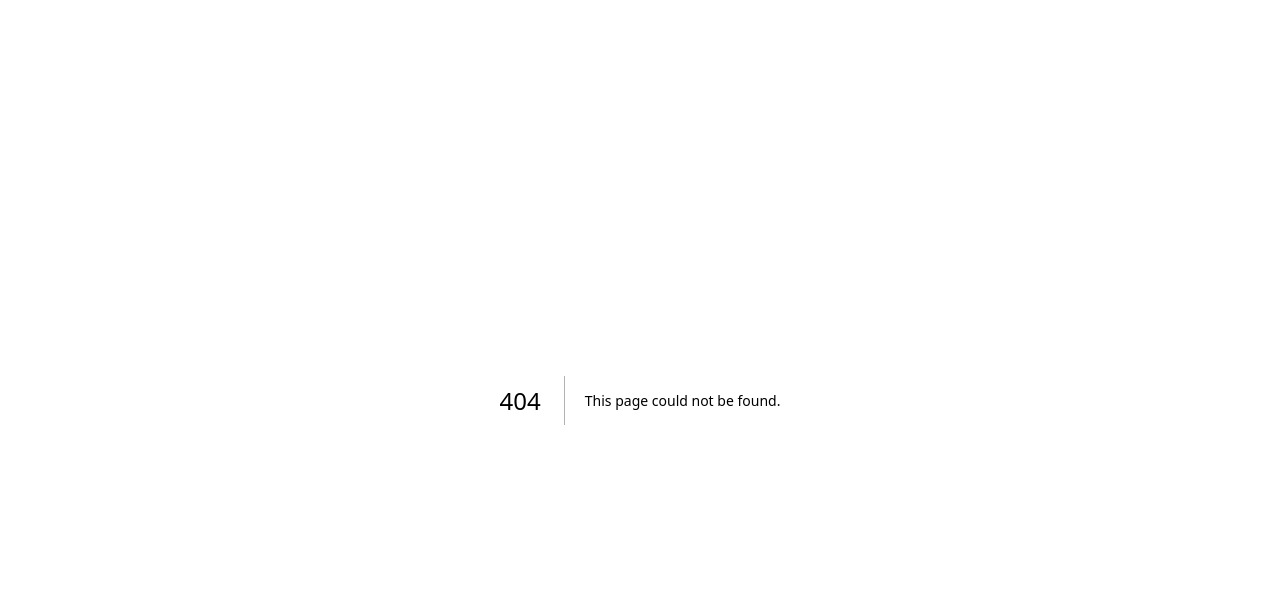
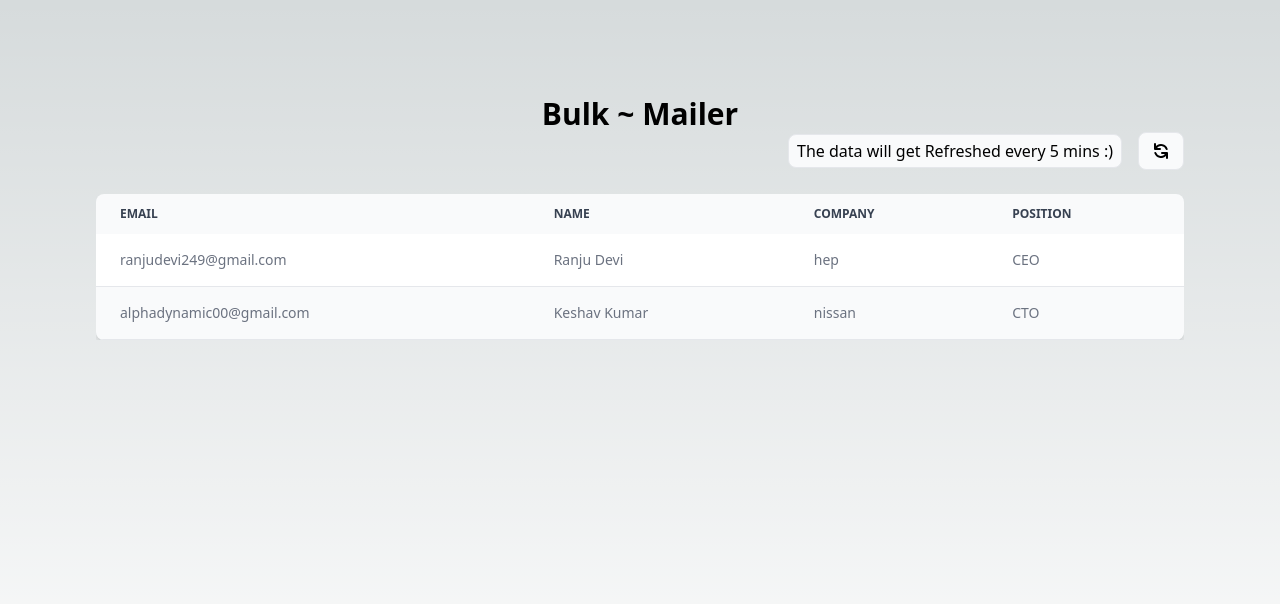
Before and after one commit to Bharat-kr/bulk-mailer, a Next.js app: page /tasks/1 in a window 1280 px wide. Before the commit this address had no page. Shown: the top 604 px of the page. Built offline with nearby package versions, Linux system fonts and the light colour scheme; no server answers.

Commit message:
status page completed

```diff
--- a/src/app/globals.css
+++ b/src/app/globals.css
@@ -26,3 +26,13 @@ body {
     )
     rgb(var(--background-start-rgb));
 }
+
+
+@layer components {
+  .input {
+    @apply border border-gray-300 focus:border-none text-gray-900 text-sm rounded-lg block w-full p-2.5 dark:bg-gray-700 dark:border-gray-600 dark:placeholder-gray-400 dark:text-white ;
+  }
+  .label{
+    @apply block mb-2 text-sm font-medium text-gray-900 dark:text-white;
+  }
+}
--- a/src/app/layout.js
+++ b/src/app/layout.js
@@ -1,8 +1,5 @@
-import { Inter } from "next/font/google";
 import "./globals.css";
 import { Providers } from "./Providers";
-
-const inter = Inter({ subsets: ["latin"] });
 
 export const metadata = {
   title: "Bulk Mailer",
@@ -12,8 +9,13 @@ export const metadata = {
 export default function RootLayout({ children }) {
   return (
     <html lang="en">
-      <body className={inter.className}>
-        <Providers>{children}</Providers>
+      <body>
+        <Providers>
+          <main className="flex min-h-screen flex-col items-center p-24 h-full">
+            <p className="text-3xl font-bold font-open-sans">Bulk ~ Mailer</p>
+            {children}
+          </main>
+        </Providers>
       </body>
     </html>
   );
--- a/src/app/page.js
+++ b/src/app/page.js
@@ -1,32 +1,40 @@
 "use client";
+import Credentials from "@/components/Credentials";
 import DataMapper from "@/components/DataMapper";
+import Editor from "@/components/Editor";
+import Home from "@/components/Home";
 import { useFile } from "@/context/FileContext";
+import { PAGE_STATES } from "@/utils/enums";
 import axios from "axios";
 import { useEffect, useState } from "react";
 
-export default function Home() {
-  const { setSelectedFile, selectedFile, mailList, setMailList } = useFile();
+const name_to_component = {
+  [PAGE_STATES.HOME]: <Home />,
+  [PAGE_STATES.LIST]: <DataMapper />,
+  [PAGE_STATES.EDITOR]: <Editor />,
+  [PAGE_STATES.CREDENTIALS]: <Credentials />,
+};
+
+export default function Page() {
+  const { setCurrPageState, setMailList, currPageState } = useFile();
 
   const [taskId, setTaskId] = useState("");
-  const clickHandler = async () => {
-    try {
-      const result = await axios.post("/api/email", {
-        leads: mailList,
-        email: "kumabharat123@gmail.com",
-        password: "qvlhoprolsxpcrvr",
-      });
-      console.log(result.data);
-      setMailList(result.data.leads);
-      setTaskId(result.data.task_id);
-    } catch (error) {
-      console.log(error.message);
+
+  const nextHandler = async () => {
+    let keys = Object.values(PAGE_STATES);
+    let curr_index = keys.indexOf(currPageState);
+    console.log(curr_index);
+    if (curr_index < keys.length - 1) {
+      setCurrPageState(keys[curr_index + 1]);
+    } else {
+      //Finally create Task
     }
   };
 
   const refresh = async () => {
     try {
       const result = await axios.get(`/api/tasks/${taskId}`);
-      setMailList(result.data.leads)
+      setMailList(result.data.leads);
       console.log(result);
     } catch (error) {
       console.log(error);
@@ -34,53 +42,12 @@ export default function Home() {
   };
 
   return (
-    <main className="flex min-h-screen flex-col items-center p-24 h-full">
-      <p className="text-3xl font-bold font-open-sans">Bulk ~ Mailer</p>
-      {/* <label
-        htmlFor="dropzone-file"
-        className="mx-auto cursor-pointer flex w-full max-w-lg flex-col items-center rounded-xl border-2 border-dashed border-gray-200 p-6 text-center"
-      >
-        <svg
-          xmlns="http://www.w3.org/2000/svg"
-          className="h-10 w-10 text-blue-500"
-          fill="none"
-          viewBox="0 0 24 24"
-          stroke="currentColor"
-          strokeWidth="2"
-        >
-          <path
-            strokeLinecap="round"
-            strokeLinejoin="round"
-            d="M7 16a4 4 0 01-.88-7.903A5 5 0 1115.9 6L16 6a5 5 0 011 9.9M15 13l-3-3m0 0l-3 3m3-3v12"
-          />
-        </svg>
-
-        <h2 className="mt-4 text-xl font-medium text-white tracking-wide">
-          CSV File
-        </h2>
-
-        <p className="mt-2 text-blue-500 tracking-wide">
-          Upload or darg & drop your file SVG, PNG, JPG or GIF.{" "}
-        </p>
-
-        <input
-          id="dropzone-file"
-          type="file"
-          accept=".csv"
-          className="hidden"
-          onChange={(e) => {
-            if (e.target.files.length > 0) {
-              setSelectedFile(e.target.files[0]);
-            }
-          }}
-        />
-      </label> */}
-
-      <DataMapper />
-
+    <>
+      {name_to_component[currPageState]}
+      <div className="flex items-center justify-between w-3/5 mt-4">
         <button
           type="button"
-        onClick={clickHandler}
+          onClick={nextHandler}
           className="text-white bg-gradient-to-br from-purple-600 to-blue-500 hover:bg-gradient-to-bl focus:ring-4 focus:outline-none focus:ring-blue-300 dark:focus:ring-blue-800 font-medium rounded-lg text-sm px-5 py-2.5 text-center me-2 mb-2"
         >
           Next
@@ -92,6 +59,7 @@ export default function Home() {
         >
           Refresh
         </button>
-    </main>
+      </div>
+    </>
   );
 }
--- /dev/null
+++ b/src/app/tasks/[task_id]/page.js
@@ -0,0 +1,52 @@
+"use client";
+import DataMapper from "@/components/DataMapper";
+import Loading from "@/components/Loading";
+import RefreshButton from "@/components/RefreshButton";
+import { useFile } from "@/context/FileContext";
+import axios from "axios";
+import React, { useEffect, useState } from "react";
+
+const Page = ({ params }) => {
+  const { task_id } = params;
+  const { setMailList } = useFile();
+  const [loading, setLoading] = useState(false);
+
+  const getStatus = async () => {
+    setLoading(true);
+    try {
+      const result = await axios.get(`/api/tasks/${task_id}`);
+      console.log(result);
+      setMailList(result.data.leads);
+    } catch (error) {
+      console.log(error.message);
+    } finally {
+      setLoading(false);
+    }
+  };
+  useEffect(() => {
+    getStatus();
+  }, [task_id]);
+
+  useEffect(() => {
+    const interval = setInterval(async () => {
+      await getStatus();
+    }, 5 * 6 * 1000);
+    return () => clearInterval(interval);
+  }, []);
+
+  return (
+    <div className="w-full">
+      <div className="w-full flex items-center justify-end gap-4  mb-6">
+        <p className="flex items-center justify-center px-2 py-1 border border-gray-200 rounded-lg bg-gray-50 dark:bg-gray-800 dark:border-gray-700">
+          {loading
+            ? "Please wait updating the progress..."
+            : "The data will get Refreshed every 5 mins :)"}
+        </p>
+        {loading ? <Loading /> : <RefreshButton refresh={getStatus} />}
+      </div>
+      <DataMapper />
+    </div>
+  );
+};
+
+export default Page;
--- /dev/null
+++ b/src/components/Credentials.js
@@ -0,0 +1,37 @@
+import React from "react";
+
+const Credentials = () => {
+  return (
+    <form className="w-full">
+      <div className="mb-6">
+        <label htmlFor="email" className="label">
+          Email address
+        </label>
+        <input
+          type="email"
+          id="email"
+          className="input"
+          placeholder="john.doe@company.com"
+          required
+        />
+      </div>
+      <div className="mb-6">
+        <label
+          htmlFor="password"
+          className="block mb-2 text-sm font-medium text-gray-900 dark:text-white"
+        >
+          Password
+        </label>
+        <input
+          type="password"
+          id="password"
+          className="input"
+          placeholder="•••••••••"
+          required
+        />
+      </div>
+    </form>
+  );
+};
+
+export default Credentials;
--- /dev/null
+++ b/src/components/Editor.js
@@ -0,0 +1,9 @@
+import React from 'react'
+
+const Editor = () => {
+  return (
+    <div>Editor</div>
+  )
+}
+
+export default Editor
--- /dev/null
+++ b/src/components/Home.js
@@ -0,0 +1,49 @@
+import { useFile } from "@/context/FileContext";
+import React from "react";
+
+const Home = () => {
+  const { setSelectedFile } = useFile();
+  return (
+    <label
+      htmlFor="dropzone-file"
+      className="mx-auto cursor-pointer flex w-full max-w-lg flex-col items-center rounded-xl border-2 border-dashed border-gray-200 p-6 text-center"
+    >
+      <svg
+        xmlns="http://www.w3.org/2000/svg"
+        className="h-10 w-10 text-blue-500"
+        fill="none"
+        viewBox="0 0 24 24"
+        stroke="currentColor"
+        strokeWidth="2"
+      >
+        <path
+          strokeLinecap="round"
+          strokeLinejoin="round"
+          d="M7 16a4 4 0 01-.88-7.903A5 5 0 1115.9 6L16 6a5 5 0 011 9.9M15 13l-3-3m0 0l-3 3m3-3v12"
+        />
+      </svg>
+
+      <h2 className="mt-4 text-xl font-medium text-white tracking-wide">
+        CSV File
+      </h2>
+
+      <p className="mt-2 text-blue-500 tracking-wide">
+        Upload or darg & drop your file SVG, PNG, JPG or GIF.{" "}
+      </p>
+
+      <input
+        id="dropzone-file"
+        type="file"
+        accept=".csv"
+        className="hidden"
+        onChange={(e) => {
+          if (e.target.files.length > 0) {
+            setSelectedFile(e.target.files[0]);
+          }
+        }}
+      />
+    </label>
+  );
+};
+
+export default Home;
--- /dev/null
+++ b/src/components/Loading.js
@@ -0,0 +1,29 @@
+import React from "react";
+
+const Loading = () => {
+  return (
+    <div className="flex items-center justify-center p-2 border border-gray-200 rounded-lg bg-gray-50 dark:bg-gray-800 dark:border-gray-700">
+      <div role="status">
+        <svg
+          aria-hidden="true"
+          className="w-4 h-4 text-gray-200 animate-spin dark:text-gray-600 fill-blue-600"
+          viewBox="0 0 100 101"
+          fill="none"
+          xmlns="http://www.w3.org/2000/svg"
+        >
+          <path
+            d="M100 50.5908C100 78.2051 77.6142 100.591 50 100.591C22.3858 100.591 0 78.2051 0 50.5908C0 22.9766 22.3858 0.59082 50 0.59082C77.6142 0.59082 100 22.9766 100 50.5908ZM9.08144 50.5908C9.08144 73.1895 27.4013 91.5094 50 91.5094C72.5987 91.5094 90.9186 73.1895 90.9186 50.5908C90.9186 27.9921 72.5987 9.67226 50 9.67226C27.4013 9.67226 9.08144 27.9921 9.08144 50.5908Z"
+            fill="currentColor"
+          />
+          <path
+            d="M93.9676 39.0409C96.393 38.4038 97.8624 35.9116 97.0079 33.5539C95.2932 28.8227 92.871 24.3692 89.8167 20.348C85.8452 15.1192 80.8826 10.7238 75.2124 7.41289C69.5422 4.10194 63.2754 1.94025 56.7698 1.05124C51.7666 0.367541 46.6976 0.446843 41.7345 1.27873C39.2613 1.69328 37.813 4.19778 38.4501 6.62326C39.0873 9.04874 41.5694 10.4717 44.0505 10.1071C47.8511 9.54855 51.7191 9.52689 55.5402 10.0491C60.8642 10.7766 65.9928 12.5457 70.6331 15.2552C75.2735 17.9648 79.3347 21.5619 82.5849 25.841C84.9175 28.9121 86.7997 32.2913 88.1811 35.8758C89.083 38.2158 91.5421 39.6781 93.9676 39.0409Z"
+            fill="currentFill"
+          />
+        </svg>
+        <span className="sr-only">Loading...</span>
+      </div>
+    </div>
+  );
+};
+
+export default Loading;
--- /dev/null
+++ b/src/components/RefreshButton.js
@@ -0,0 +1,27 @@
+import React from "react";
+
+const RefreshButton = ({ refresh }) => {
+  return (
+    <div
+      className="flex items-center cursor-pointer justify-center p-2 border border-gray-200 rounded-lg bg-gray-50 dark:bg-gray-800 dark:border-gray-700"
+      onClick={refresh}
+    >
+      <div role="status">
+        <svg
+          class="w-5 h-5 mx-1"
+          xmlns="http://www.w3.org/2000/svg"
+          viewBox="0 0 20 20"
+          fill="currentColor"
+        >
+          <path
+            fill-rule="evenodd"
+            d="M4 2a1 1 0 011 1v2.101a7.002 7.002 0 0111.601 2.566 1 1 0 11-1.885.666A5.002 5.002 0 005.999 7H9a1 1 0 010 2H4a1 1 0 01-1-1V3a1 1 0 011-1zm.008 9.057a1 1 0 011.276.61A5.002 5.002 0 0014.001 13H11a1 1 0 110-2h5a1 1 0 011 1v5a1 1 0 11-2 0v-2.101a7.002 7.002 0 01-11.601-2.566 1 1 0 01.61-1.276z"
+            clip-rule="evenodd"
+          />
+        </svg>
+      </div>
+    </div>
+  );
+};
+
+export default RefreshButton;
--- a/src/context/FileContext.js
+++ b/src/context/FileContext.js
@@ -1,11 +1,13 @@
 "use client";
 const { createContext, useContext, useState, useEffect } = require("react");
 import { list } from "@/utils/dummy_data";
+import { PAGE_STATES } from "@/utils/enums";
 import csv from "csvtojson";
 
 const FileContext = createContext();
 
 const FileProvider = ({ children }) => {
+  const [currPageState, setCurrPageState] = useState(PAGE_STATES.CREDENTIALS);
   const [selectedFile, setSelectedFile] = useState();
   const [mailList, setMailList] = useState(list);
 
@@ -54,6 +56,8 @@ const FileProvider = ({ children }) => {
     setSelectedFile,
     mailList,
     setMailList,
+    currPageState,
+    setCurrPageState,
   };
   return <FileContext.Provider value={value}>{children}</FileContext.Provider>;
 };
--- /dev/null
+++ b/src/utils/enums.js
@@ -0,0 +1,8 @@
+module.exports = {
+  PAGE_STATES: {
+    HOME: "home",
+    LIST: "list",
+    EDITOR: "editor",
+    CREDENTIALS: "credentials",
+  },
+};
```
Lines whose indentation alone changed are shown as unchanged.
